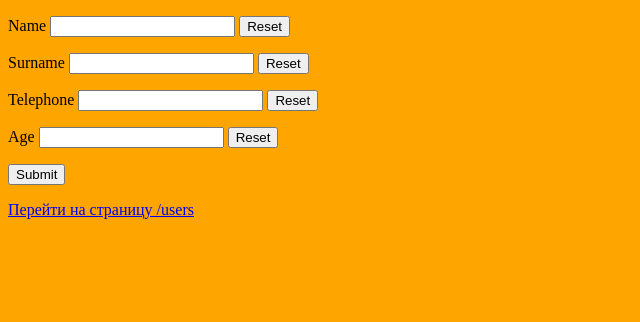
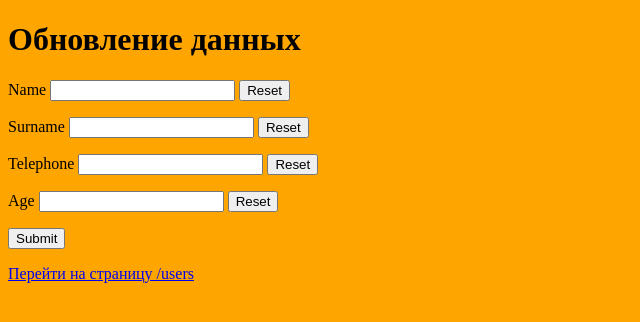
Before and after one commit to VladGalacas/web, a Flask app: template templates/update_user.html in a window 1280 px wide. Shown: the top 322 px of the page, without its empty margins (0-640 px from the left). Run offline with Flask 2, Linux system fonts and the light colour scheme; the template is opened without the code that fills it, so the values that code supplies are empty; some libraries are stand-ins or nearby versions.

Commit message:
Update update_user.html

```diff
--- a/templates/update_user.html
+++ b/templates/update_user.html
@@ -2,9 +2,10 @@
 <html lang="en">
 <head>
     <meta charset="UTF-8">
-    <title>Title</title>
+    <title>Обновление данных</title>
 </head>
 <body bgcolor="orange">
+<h1>Обновление данных</h1>
 <form action="" method="post">
     <p>
         <label for="name">Name</label>
```
